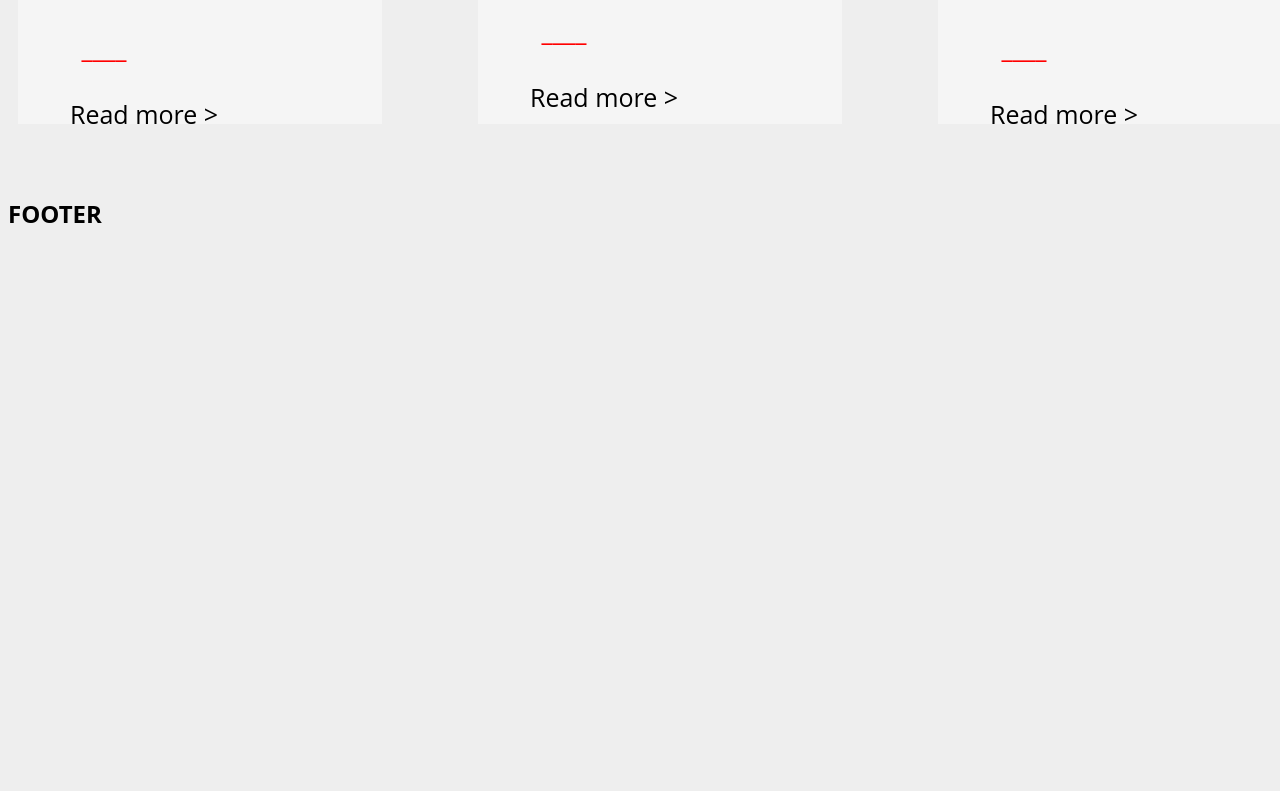
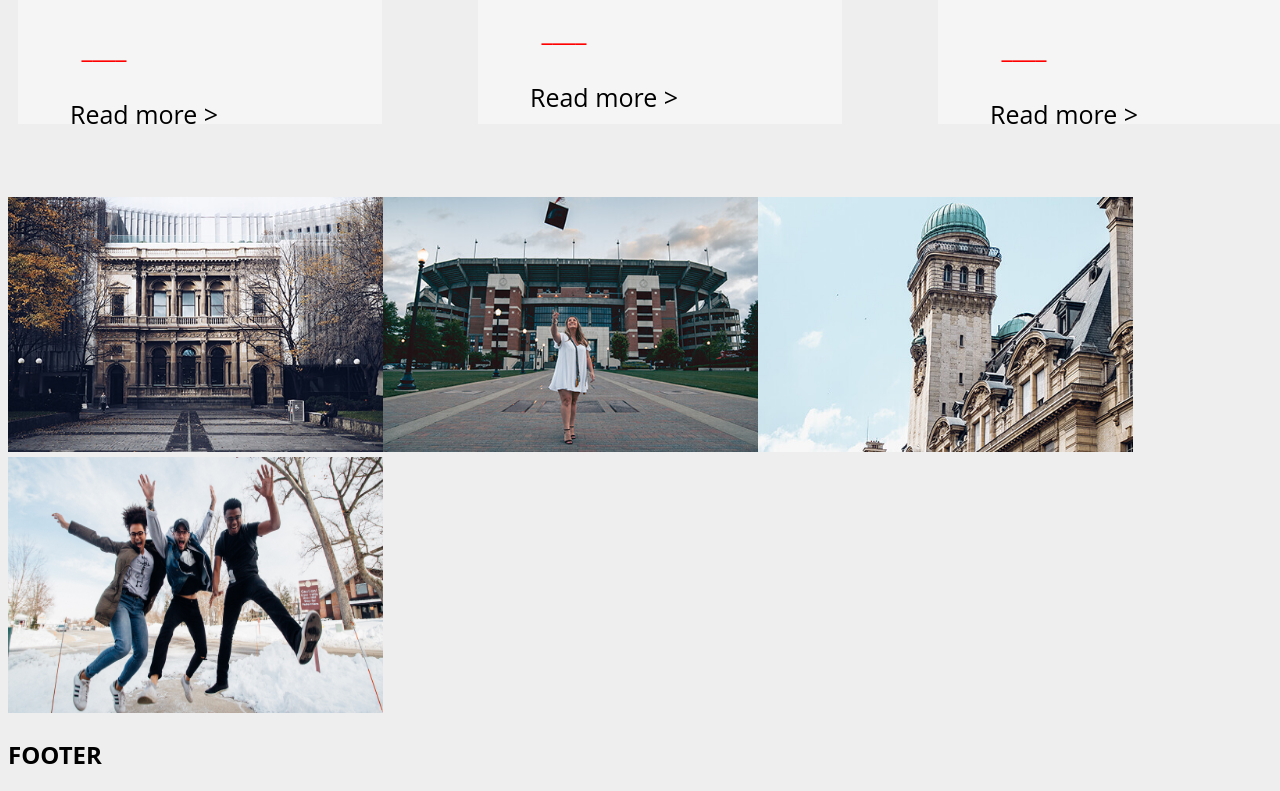
Before and after one commit to Rentacc/academy, a Vue app in the folder academy/: page / in a window 1280 px wide. Shown: the part 4478-5269 px from the top of the page. Before the commit the page ends 4727 px from the top, so only its background shows below. Built offline with nearby package versions, Linux system fonts and the light colour scheme.

Commit message:
main structure completed

```diff
--- a/academy/src/components/SectionFive.vue
+++ b/academy/src/components/SectionFive.vue
@@ -1,6 +1,18 @@
 <script></script>
 
-<template></template>
+<template>
+    <div class="container">
+        <img src="public/img/gallery-1-3(1).jpg" alt="">
+        <img src="public/img/gallery-2-3(1).jpg" alt="">
+        <img src="public/img/gallery-3-3(1).jpg" alt="">
+        <img src="public/img/news-3-2.jpg" alt="">
+    </div>
+</template>
 
 
-<style scoped></style>
+<style scoped>
+img{
+    width: 375px;
+    height: 255.91px;
+}
+</style>
```
